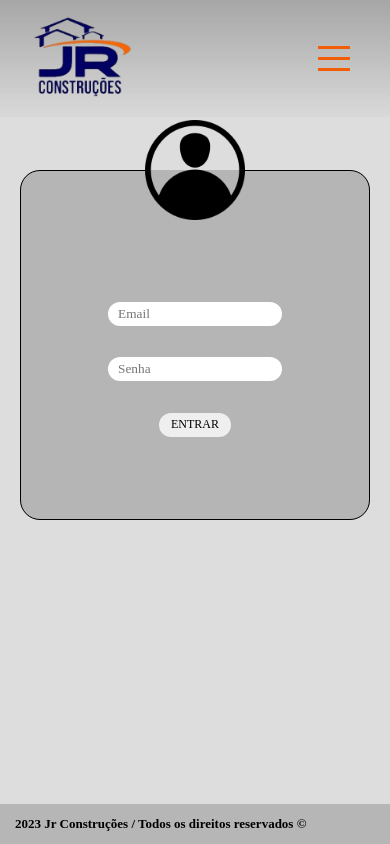
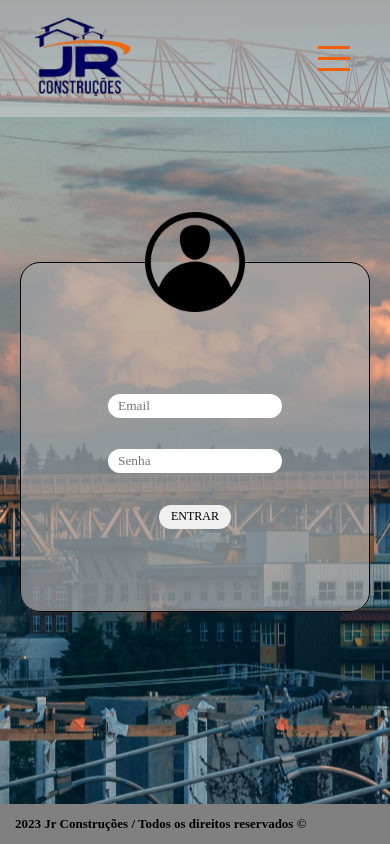
Before and after one commit to gabipereira0614/JR_codespace, a CodeIgniter 4 app: template app/Views/admin/login.php in a window 390 px wide. Run offline with PHP 8.4 and a stand-in for CodeIgniter, Linux system fonts and the light colour scheme; the template is opened without the code that fills it, so the values that code supplies are empty; some libraries are stand-ins or nearby versions; some web fonts are replaced.

Commit message:
Login estilizado - falta ficar responsivo

```diff
--- a/app/Views/admin/login.php
+++ b/app/Views/admin/login.php
@@ -5,53 +5,23 @@
 <?= $this->section('conteudo') ?>
 <!-- <link href="https://cdn.jsdelivr.net/npm/bootstrap@5.3.0-alpha3/dist/css/bootstrap.min.css" rel="stylesheet" integrity="sha384-KK94CHFLLe+nY2dmCWGMq91rCGa5gtU4mk92HdvYe+M/SXH301p5ILy+dN9+nJOZ" crossorigin="anonymous">
 <script src="https://cdn.jsdelivr.net/npm/bootstrap@5.3.0-alpha3/dist/js/bootstrap.bundle.min.js" integrity="sha384-ENjdO4Dr2bkBIFxQpeoTz1HIcje39Wm4jDKdf19U8gI4ddQ3GYNS7NTKfAdVQSZe" crossorigin="anonymous"></script> -->
-
-<!DOCTYPE html>
-<html lang="pt-br">
-
-<head>
-    <meta charset="UTF-8">
-    <meta http-equiv="X-UA-Compatible" content="IE=edge">
-    <meta name="viewport" content="width=device-width, initial-scale=1.0">
-    <title>Document</title>
-
-</head>
-
-<body>
-
-    <main class="container-login">
-
 <div class="conteudo-login">
-
     <?= form_open(base_url("admin/logar")) ?>
-
         <fieldset>
             <legend>
                 <img class="imagem-logo" src="./img/perfil-de-usuario.png" alt="">
             </legend>
-
             <div class="formulario-login">
                 <?php if (session()->has("tipo")) : ?>
                 <div class="alert alert-<?= session("tipo") ?> mt-2" role="alert">
                 <?= session("aviso") ?>
             </div>
                 <?php endif; ?>
-
                 <input type="email" class="inputs" placeholder="Email" name="email">
-
                 <input type="password" class="inputs" placeholder="Senha" name="senha">
                 <button type="submit" class="botao-entrar">ENTRAR</button>
             </div>
         </fieldset>
-
-
     <?= form_close() ?>
 </div>
-    </main>
-
-
-
-</body>
-
-</html>
 <?= $this->endSection() ?>
--- a/public/styles/empresa.css
+++ b/public/styles/empresa.css
@@ -41,7 +41,7 @@ p{
     justify-content: space-between;
     height: 50vh;
     background-image: url(../img/fundo-empresa.jpg);
-    background-repeat:no-repeat;
+    background-repeat: no-repeat;
     background-position-y: bottom;
     overflow:hidden;
     align-content: center;
--- a/public/styles/login.css
+++ b/public/styles/login.css
@@ -2,6 +2,14 @@
     margin: 0;
     padding: 0;
     box-sizing: border-box;
+}
+
+main{
+    height: 100vh;
+    width: 100vw;
+    background-image: url(../img/fundo-login.png);
+    background-position: center;
+    background-repeat: no-repeat;
 }
 
 .alert-success {
@@ -11,11 +19,12 @@
 .alert-danger {
     background-color: red;
 }
-.conteudo-login, .conteudo-cadastro{
+
+.conteudo-login{
     display: flex;
     flex-wrap: wrap;
     margin: auto;
-    height: 75vh;
+    height: 100vh;
     /* padding: 7rem 2rem 0 2rem; */
     justify-content: center;
     align-items: center;
@@ -55,6 +64,7 @@ legend{
     padding-left: 10px;
     font-family: 'Zen Dots';
 }
+
 .botao-entrar{
     height: 1.5rem;
     width: 4.5rem;
@@ -72,6 +82,7 @@ legend{
     font-family: 'Zen Dots';
     font-size: 12px;
 }
+
 .formulario-login {
 
     display: flex;
@@ -83,12 +94,12 @@ legend{
     width: 200px;
 }
 
-
-
 .imagem-logo {
     height: 100px;
 }
+
 footer{
+    background-color: gray;
     position: absolute;
     bottom: 0;
     width: 100%;
```
Also changed, not shown: public/img/fundo-login.png (added). Lines whose indentation alone changed are shown as unchanged.
